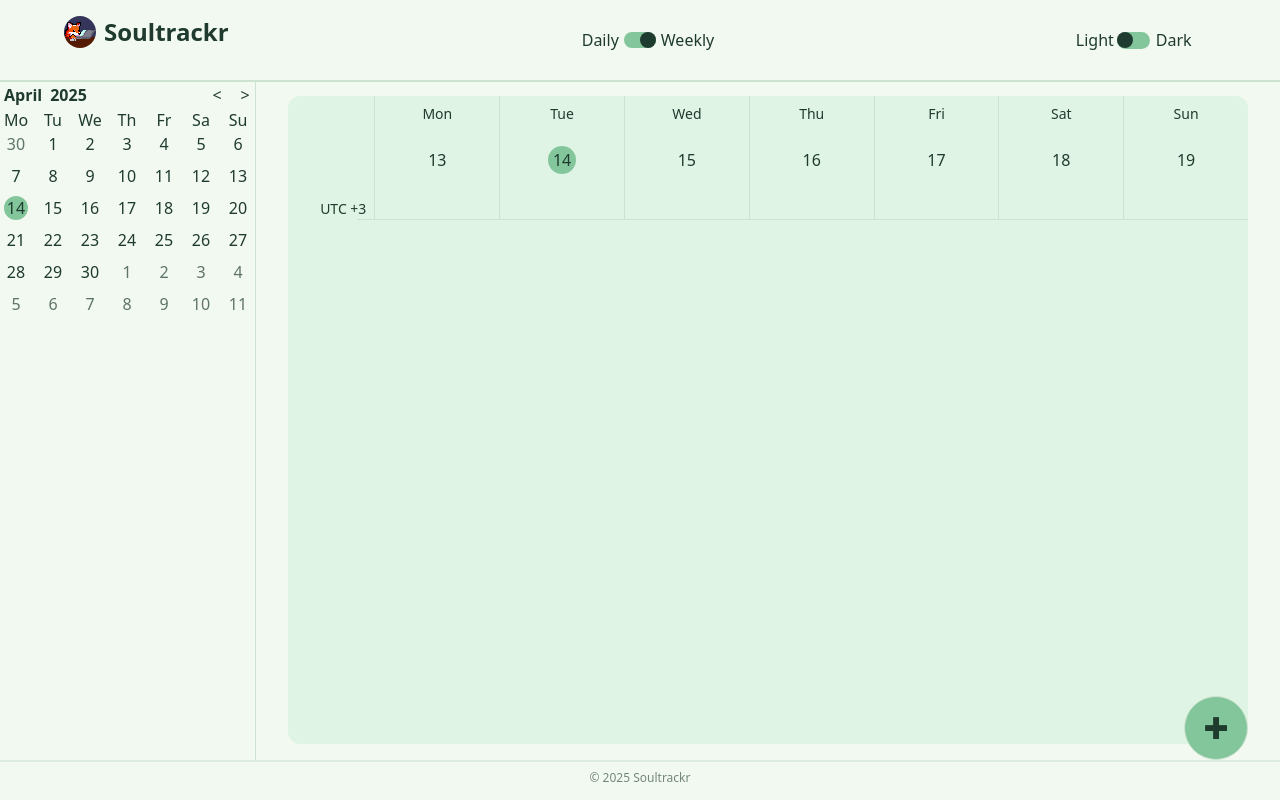
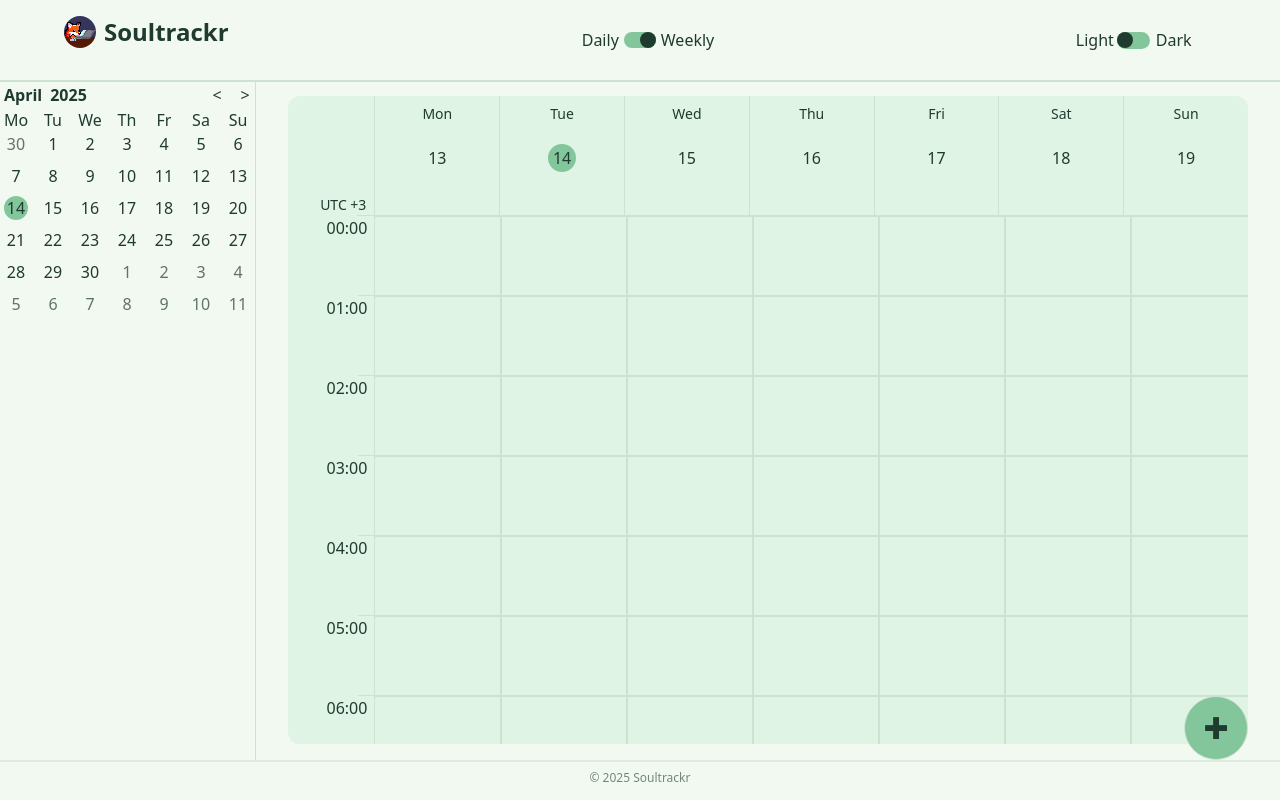
Before and after one commit to KitsuneTheDev/soultrackr, a React (Vite) app: page / in a window 1280 px wide. Built offline with nearby package versions, Linux system fonts and the light colour scheme.

Commit message:
feat: Weekly.jsx
- Weekly view layout is done
- A marker is create for tracking current time

```diff
--- a/src/App.css
+++ b/src/App.css
@@ -4,7 +4,7 @@
 
 
 ::-webkit-scrollbar{
-    width: 20px;
+    width: 10px;
 }
 
 .calendar-container ::-webkit-scrollbar{
@@ -14,7 +14,7 @@
 
 .dark ::-webkit-scrollbar-track{
     background: rgb(72, 74, 82);
-    border-radius: 10px;
+    border-radius: 0;
 }
 
 ::-webkit-scrollbar-track{
--- a/src/components/Weekly.jsx
+++ b/src/components/Weekly.jsx
@@ -1,3 +1,4 @@
+import { useState, useEffect } from "react";
 import { useCalendar } from '../context/CalendarContext.jsx';
 import dayjs from 'dayjs';
 
@@ -5,20 +6,60 @@ import dayjs from 'dayjs';
 export default function Weekly() {
 
     const { calendarDate } = useCalendar();
+
     const todayDateIndex = dayjs().date();
     console.log("today date index is -->", todayDateIndex);
     console.log("calendar day is -->", calendarDate.startOf('week').date());
+    console.log("today weekly index is -->", dayjs().date() - calendarDate.startOf('week').date());
+
+    const [markerPosition, setMarkerPosition] = useState(() => {
+        const todayWeeklyIndex = dayjs().date() - calendarDate.startOf('week').date();
+        const hourIndex = dayjs().hour() * 12 + Math.floor(dayjs().minute() / 5);
+
+        const gridWidthPercent = 91 / 7;
+        const gridHeightPx = 5 * 16;
+
+        const position = {
+            left: `calc(9% + ${gridWidthPercent * todayWeeklyIndex}%)`,
+            top: `${hourIndex * (gridHeightPx / 12 )}px`,
+        }
+
+        console.log("marker position is -->", position);
+
+        return position;
+    });
+
+    useEffect(() =>{
+        const fiveMinInterval = setInterval(() => {
+            setMarkerPosition(() => {
+                const todayWeeklyIndex = dayjs().date() - calendarDate.startOf('week').date();
+                const hourIndex = dayjs().hour() * 12 + Math.floor(dayjs().minute() / 5);
+                const gridWidthPercent = 91 / 7;
+                const gridHeightPx = 5 * 16;
+                const position = {
+                    left: `calc(9% + ${gridWidthPercent * todayWeeklyIndex}%)`,
+                    top: `${hourIndex * (gridHeightPx / 12 )}px`,
+                }
+
+                console.log("marker position is -->", position);
+
+                return position;
+            })
+        }, 1 * 60 * 1_000);
+
+        return () => clearInterval(fiveMinInterval);
+    }, [])
 
     return(
         <div
         className={`main-calendar-layout w-[100%] h-[100%] rounded-xl
-        bg-day-surface dark:bg-night-surface`}>
+        bg-day-surface dark:bg-night-surface overflow-hidden`}>
             <div
             className={`relative main-calendar-top
-            h-fit w-full`}>
+            h-30 w-full`}>
                 <div
                 className='days-container hover:cursor-default ml-[9%]
-                h-[77%] w-[91%]
+                h-20 w-[91%]
                 grid grid-rows-1 grid-cols-7'>
                     {['Mon', 'Tue', 'Wed', 'Thu', 'Fri', 'Sat', 'Sun'].map((day, index) => {
                         const dayIndex = calendarDate.startOf('week').date() + index;
@@ -39,14 +80,14 @@ export default function Weekly() {
                     })}
                 </div>
                 <div
-                className={`event-container grid grid-cols-7 grid-rows-1 h-[33%] min-h-10 ml-[9%] border-b-1 border-day-border dark:border-night-border`}>
+                className={`event-container grid grid-cols-7 grid-rows-1 h-10 min-h-10 ml-[9%] border-b-1 border-day-border dark:border-night-border`}>
                     {[...Array(7)].map((_, index) => {
                         return(
                             <div key={index} className='col-span-1 row-span-1 border-l-1 border-day-border dark:border-night-border'></div>
                         );
                     })}
                 </div>
-                <div className='absolute top-0 date-type-container w-[9%] h-full grid grid-cols-1 grid-rows-10'>
+                <div className='absolute top-0 date-type-container w-[9%] h-30 grid grid-cols-1 grid-rows-10'>
                     <span className='col-span-1 row-span-8'></span>
                     <span className='col-span-1 row-span-2 grid grid-cols-10 grid-rows-1 relative'>
                         <span className='col-span-10 row-span-1 flex justify-end items-end pr-2 text-sm'>UTC +3</span>
@@ -55,8 +96,33 @@ export default function Weekly() {
                 </div>
             </div>
             <div
-            className={`main-calendar-bottom`}>
-
+            className={`main-calendar-bottom relative w-full h-[calc(100%-7.5rem)] overflow-y-scroll overflow-x-clip`}>
+                <div className='hours-layout-container absolute bg-day-surface dark:bg-night-surface w-[9%] h-fit grid grid-cols-1 grid-template-rows:repeat(_5rem, 24) border-r-1 border-day-border dark:border-night-border ml-[2px]'>
+                    {[...Array(24)].map((_, index) => {
+                        return(
+                            <div key={index}
+                            className={`col-span-1 row-span-1 w-full h-20 grid grid-rows-1 grid-cols-5 relative`}>
+                                <div className='absolute right-0 top-0 pr-2'>{index < 10 ? `0${index}:00` : `${index}:00`}</div>
+                                <div className='row-span-1 col-span-1 col-start-5 border-b-1 border-day-border dark:border-night-border'></div>
+                            </div>
+                        );
+                    })}
+                </div>
+                <div className='task-grid-container h-fit w-[92%] absolute bg-day-surface dark:bg-night-surface grid grid-cols-7 grid-template-rows:repeat(_5rem, 24) left-[9%]'>
+                    {[...Array(168)].map((_, index) => {
+                        return(
+                            <div key={index}
+                            className={`h-20 w-[calc(91% / 6)] col-span-1 row-span-1 border-[1px] border-day-border dark:border-night-border grid grid-rows-2 grid-cols-1`}>
+                                <div className='half-area-1 w-full h-10 col-span-1 row-span-1'></div>
+                                <div className='half-area-2 w-full h-10 col-span-1 row-span-1s'></div>
+                            </div>
+                        );
+                    })}
+                </div>
+                <div className={`relative h-fit w-[calc(91% / 7)]`} style={{left: markerPosition.left, top: markerPosition.top}}>
+                    <span className='absolute w-2 h-2 rounded-full bg-night-caution -translate-y-1/2'></span>
+                    <hr className={`absolute bg-night-caution top-0 w-[calc(97%/7)] h-[2px] border-none top-0`} />
+                </div>
             </div>
         </div>
     );
```
